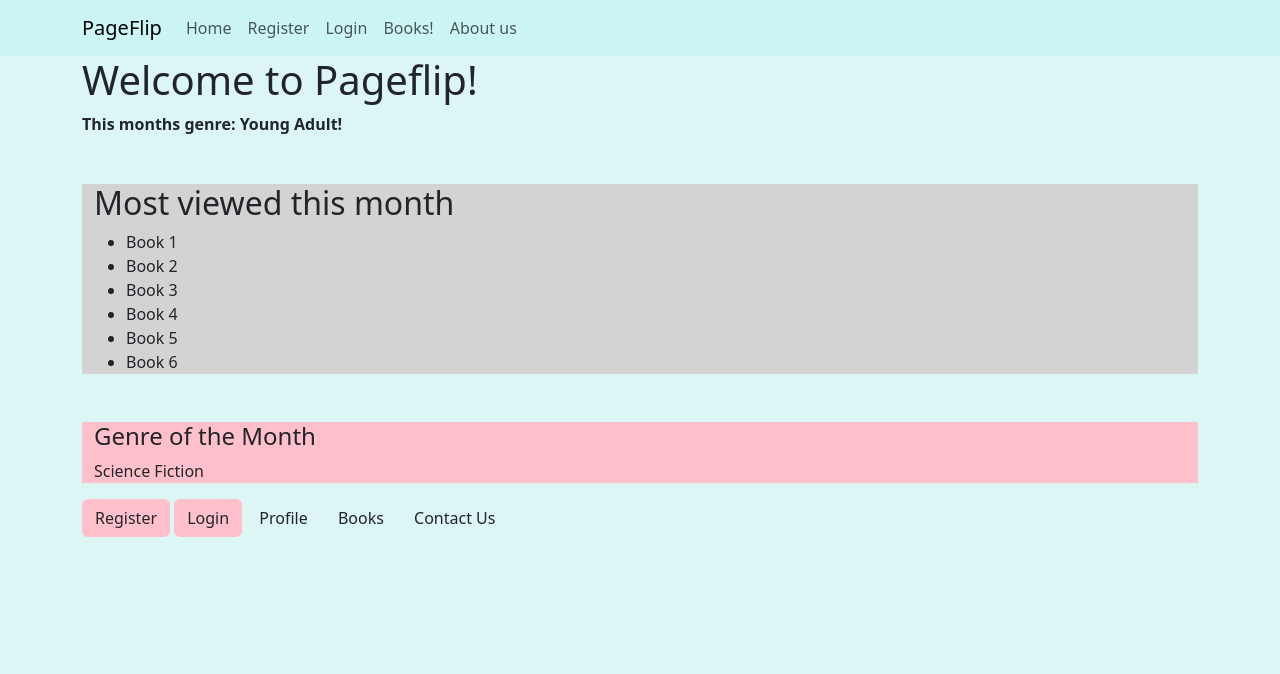
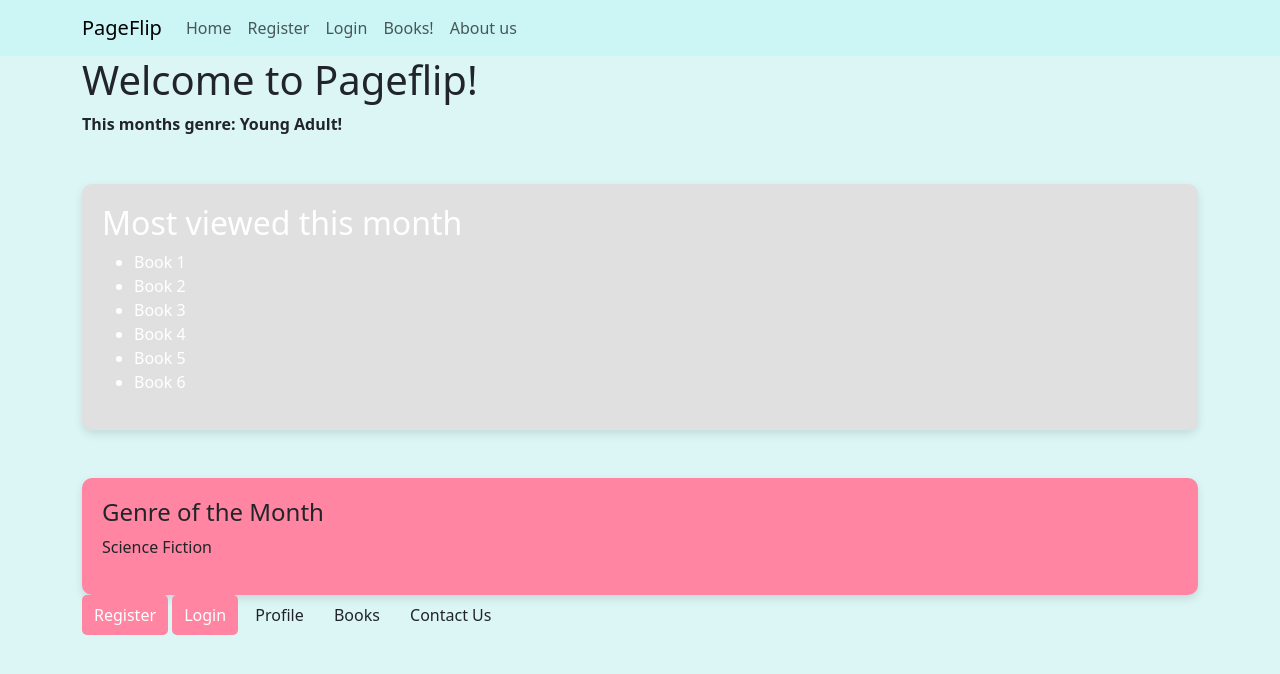
Before and after one commit to AntonyDys/pageflip_project, a Django app: page / in a window 1280 px wide. Shown: the top 674 px of the page. Run offline with Django 3.2, Linux system fonts and the light colour scheme.

Commit message:
Update bootstrap-base.css
Hopefully made things look nicer on the website

```diff
--- a/static/css/bootstrap-base.css
+++ b/static/css/bootstrap-base.css
@@ -1,6 +1,6 @@
 /* Styles for bootstrap-base.html */
 
-/* please bear with me as I don't know how this looks t */
+/* please bear with me as I don't know how this looks  */
 
 /* New styles for books.html */
 .big-pink-container {
@@ -10,32 +10,62 @@
     width: 80%; /* Sets width to 80% */
     margin: 0 auto; /* Centers the container */
     max-width: 600px; /* Sets the maximum width */
-    border-radius: 20px; /* Curved borders */
+    border-radius: 20px; /* Curved borders hopefully */
     color: white; /* White text for better contrast */
 }
 
 
-/* New styles for index.html */
+/* New Style for the background colours */
 .pink-background {
-    background-color: pink;
+    background: linear-gradient(135deg, #ff85a2, #ff5782);
+    color: white;
+    padding: 20px;
+    border-radius: 10px;
 }
 
 .lightgray-background {
-    background-color: lightgray;
+    background-color: #e0e0e0;
+    padding: 20px;
+    border-radius: 10px;
 }
 
+/* new buttons with hover effect - let's see what it looks like lol */
 .pink-button {
-    background-color: pink;
+    background: #ff85a2;
+    border: none;
+    color: white;
+    padding: 10px 15px;
+    border-radius: 5px;
+    transition: all 0.3s ease-in-out;
+}
+
+.pink-button:hover {
+    background: #e06b89;
+    cursor: pointer;
 }
 
 .container.mt-5 {
-    background-color: pink;
+    background: #ff85a2;
+    padding: 20px;
+    border-radius: 10px;
+    box-shadow: 0px 4px 10px rgba(0, 0, 0, 0.1);
 }
 
 .container.mt-5:nth-of-type(2) {
-    background-color: lightgray;
+    background: #e0e0e0;
+    padding: 20px;
+    border-radius: 10px;
+}
+.btn.btn-small {
+    background: #ff85a2;
+    color: white;
+    border: none;
+    padding: 8px 12px;
+    border-radius: 5px;
+    transition: all 0.3s ease-in-out;
 }
 
-.btn.btn-small {
-    background-color: pink;
+.btn.btn-small:hover {
+    background: #e06b89;
+    cursor: pointer;
 }
```
